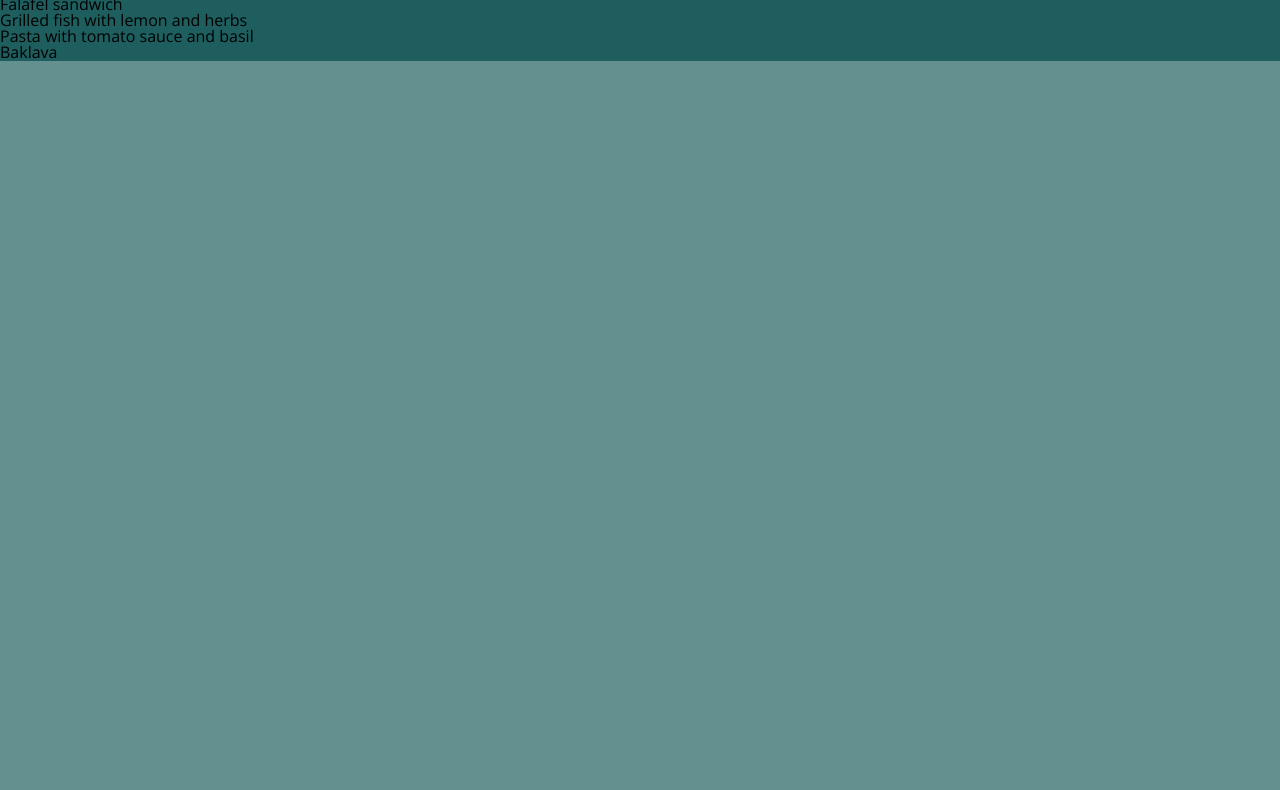
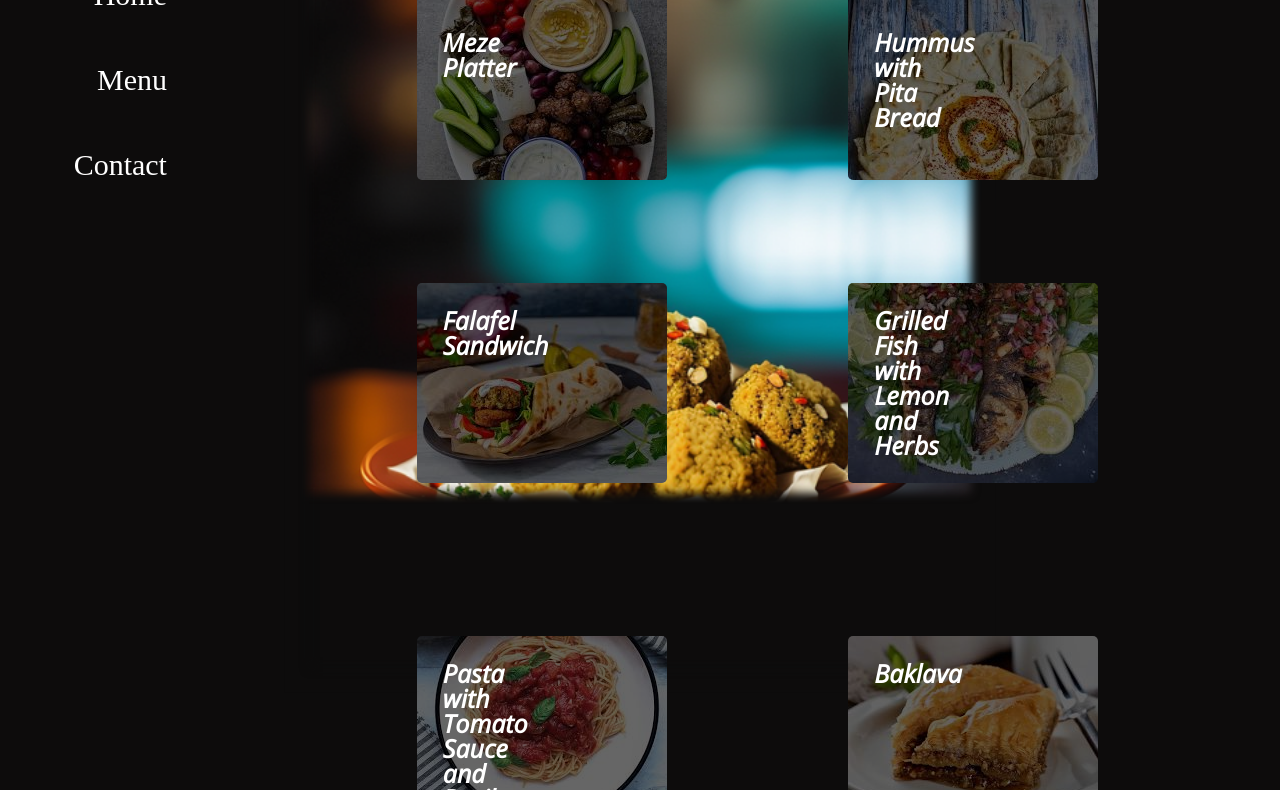
Before and after one commit to Torenrob/restaurant-page, a website built with webpack: page dist/index.html in a window 1280 px wide. Shown: the part 110-900 px from the top of the page. Before the commit the page ends 800 px from the top, so only its background shows below. Built offline with nearby package versions, Linux system fonts and the light colour scheme; a web font is replaced by a local one.

Commit message:
2nd full commit

```diff
--- a/package.json
+++ b/package.json
@@ -7,7 +7,7 @@
     "test": "echo \"Error: no test specified\" && exit 1\"",
     "watch": "webpack --watch",
     "build": "webpack",
-    "deployghp": "git subtree push --prefix dist origin gh-pages"
+    "deploy": "git subtree push --prefix dist origin gh-pages"
   },
   "repository": {
     "type": "git",
--- a/src/scripts/index.js
+++ b/src/scripts/index.js
@@ -1,8 +1,19 @@
 import "../styles/reset.css";
 import "../styles/style.css";
 import homePage from "./homePage.js";
-import menu from "./menu";
+import menu, { menuItemImgs, menuItems } from "./menu";
+import background from "../../assets/images/falafel.png";
+
+const backImg = new Image();
+const backgroundContainer = document.createElement("div");
+backgroundContainer.append(backImg);
+backgroundContainer.id = "backgroundImgContainer";
+backImg.id = "backgroundImg";
+backImg.src = background;
+document.body.append(backgroundContainer);
 
 menu();
 
+menuItems.forEach((x) => (x.style.width = "20%"));
+
 // homePage();
--- a/src/scripts/menu.js
+++ b/src/scripts/menu.js
@@ -5,7 +5,10 @@ import img3 from "../../assets/images/images4.jpeg";
 import img4 from "../../assets/images/images5.jpeg";
 import img5 from "../../assets/images/images6.jpeg";
 
-export default function menu() {
+export const menuItemImgs = [];
+export const menuItems = [];
+
+const menu = () => {
 	//Get content area of page
 	const content = document.getElementById("content");
 
@@ -42,24 +45,39 @@ export default function menu() {
 
 	//Create image elements for menu list
 	const images = [img0, img1, img2, img3, img4, img5];
-	const menuItemImgs = [];
 	for (let i = 0; i < images.length; i++) {
-		menuItemImgs[i] = pageElement("img", "menuImages", null, null, images[i]);
+		menuItemImgs[i] = pageElement(
+			"img",
+			"menuImages",
+			`menuImg${i}`,
+			null,
+			images[i]
+		);
 	}
 
 	//Create list items for menue
 	const dishes = [
-		"Meze platter",
-		"Hummus with pita bread",
-		"Falafel sandwich",
-		"Grilled fish with lemon and herbs",
-		"Pasta with tomato sauce and basil",
+		"Meze Platter",
+		"Hummus with Pita Bread",
+		"Falafel Sandwich",
+		"Grilled Fish with Lemon and Herbs",
+		"Pasta with Tomato Sauce and Basil",
 		"Baklava",
 	];
-	const menuItems = [];
 	for (let i = 0; i < dishes.length; i++) {
-		menuItems[i] = pageElement("li", "menuItem", null, dishes[i]);
+		menuItems[i] = pageElement("li", "menuItem", null, menuItemImgs[i]);
+		dishes[i] = pageElement("span", "itemTitles", `itemTitle${i}`, dishes[i]);
+		menuItems[i].append(dishes[i]);
 	}
+
+	menuItemImgs.forEach((image) => {
+		image.addEventListener("mouseover", (x) => {
+			dishes[x.target.id[x.target.id.length - 1]].classList.add("opacity");
+		});
+		image.addEventListener("mouseleave", (x) => {
+			dishes[x.target.id[x.target.id.length - 1]].classList.remove("opacity");
+		});
+	});
 
 	//Create UL for menu
 	const menuUl = pageElement("ul", null, "menuList", "");
@@ -69,7 +87,7 @@ export default function menu() {
 		menuUl.append(item);
 	});
 
-	console.log(menuItems);
-	console.log(menuUl);
 	content.appendChild(menuUl);
-}
+};
+
+export default menu;
--- a/src/styles/reset.css
+++ b/src/styles/reset.css
@@ -72,7 +72,8 @@ time,
 mark,
 audio,
 video,
-h3 {
+h3,
+h1 {
 	margin: 0;
 	padding: 0;
 	border: 0;
--- a/src/styles/style.css
+++ b/src/styles/style.css
@@ -14,16 +14,103 @@
 			format(woff2);
 }
 
+@font-face {
+	font-family: "cookie";
+	src: url(../../assets/fonts/Cookie-Regular.ttf) format(truetype);
+}
+
 body {
-	background-color: rgba(30, 94, 94, 0.685);
+	background-color: #0d0c0c;
+	background-size: 100vh;
+	height: 100vh;
+	color: white;
+	display: grid;
+	grid-template-rows: 0.5fr 3.5fr;
+	overflow: hidden;
 }
 
 main {
-	background-color: rgb(30, 94, 94);
-	font-family: "OpenSans";
+	width: 100%;
 }
 
-header {
+nav {
+	font-size: 30px;
+	width: 15vw;
+}
+
+nav > ul {
+	display: flex;
+	height: 25vh;
+	flex-direction: column;
+	justify-content: space-between;
+}
+
+nav > ul > li {
+	text-align: right;
+}
+
+#title {
+	display: flex;
+	font-family: "cookie";
+	font-size: 40px;
+	margin: 0;
+	justify-content: center;
+	padding-top: 10px;
+	filter: drop-shadow(-10px 16px 12px black);
+}
+
+#menuList {
+	display: grid;
+	grid-template-columns: 1fr 1fr;
+	height: 100%;
+	padding-bottom: 100px;
+	padding-left: 250px;
+	align-content: space-around;
+	list-style: none;
+}
+
+.menuImages {
+	position: relative;
+	z-index: 1;
+	border-radius: 5px;
+	filter: brightness(40%);
+	transition: 1000ms;
+}
+
+.itemTitles {
+	position: relative;
+	bottom: 50%;
+	right: -30%;
+	word-wrap: normal;
+	z-index: 2;
 	font-family: "OpenSansItalic";
-	height: 100%;
+	font-weight: bolder;
+	font-size: 25px;
 }
+.menuImages:hover {
+	filter: brightness(100%);
+	transform: scale(110%);
+	transition: 1000ms;
+}
+
+.opacity {
+	opacity: 0.2;
+	transition: 1000ms;
+}
+
+#navAndContentContainer {
+	display: flex;
+}
+
+#backgroundImgContainer {
+	position: absolute;
+	justify-self: center;
+	box-shadow: 25px -25px 10px 0 #0d0c0c inset, -25px -200px 10px 0 #0d0c0c inset;
+}
+
+#backgroundImg {
+	position: relative;
+	justify-self: center;
+	height: 100vh;
+	z-index: -1;
+}
```
Also changed, not shown: assets/fonts/Cookie-Regular.ttf (added), dist/063fc3ec8398f168926a.ttf (added), dist/734d348d44e5891da0f3.png (added), dist/index.html, dist/main.js.
